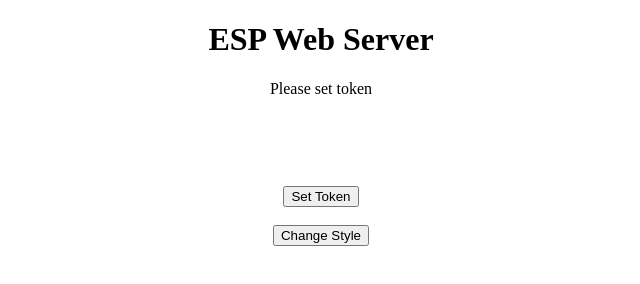
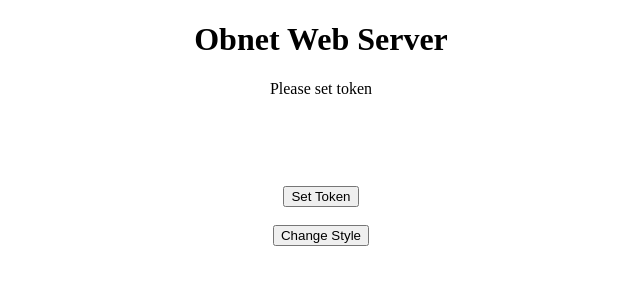
Before and after one commit to obnet/obnet.github.io, a plain HTML site: page index.html in a window 1280 px wide. Shown: the whole page, without its empty margins (319-959 px from the left). Drawn offline with Linux system fonts and the light colour scheme; no server answers.

Commit message:
Update index.html

```diff
--- a/index.html
+++ b/index.html
@@ -466,7 +466,7 @@ function toggleGridStyle() {
 
 </head>
 <body>
-    <h1 id="pagetitle">ESP Web Server</h1>
+    <h1 id="pagetitle">Obnet Web Server</h1>
     <p id="result">Connecting...</p>
 
     <div class="led-container">
```
